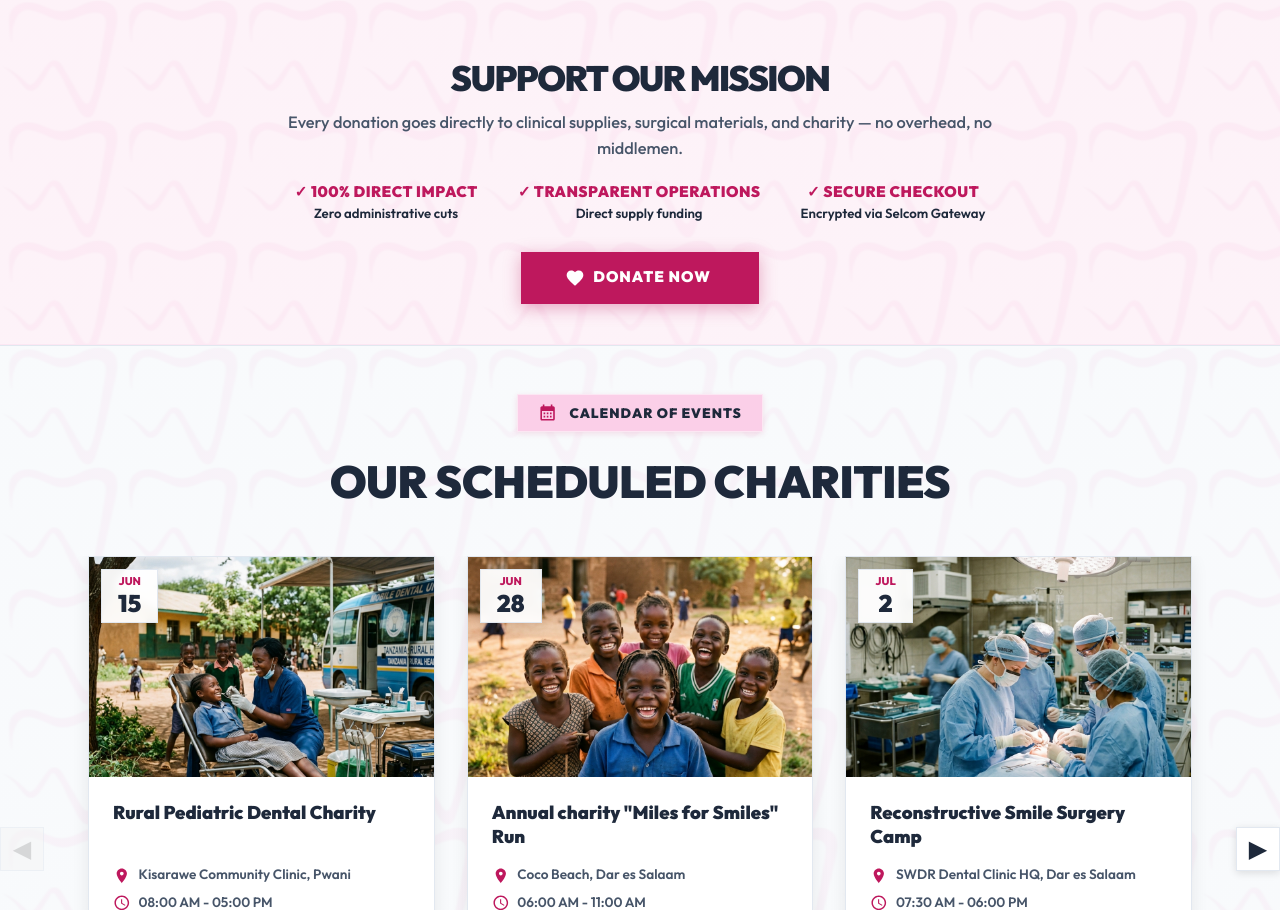
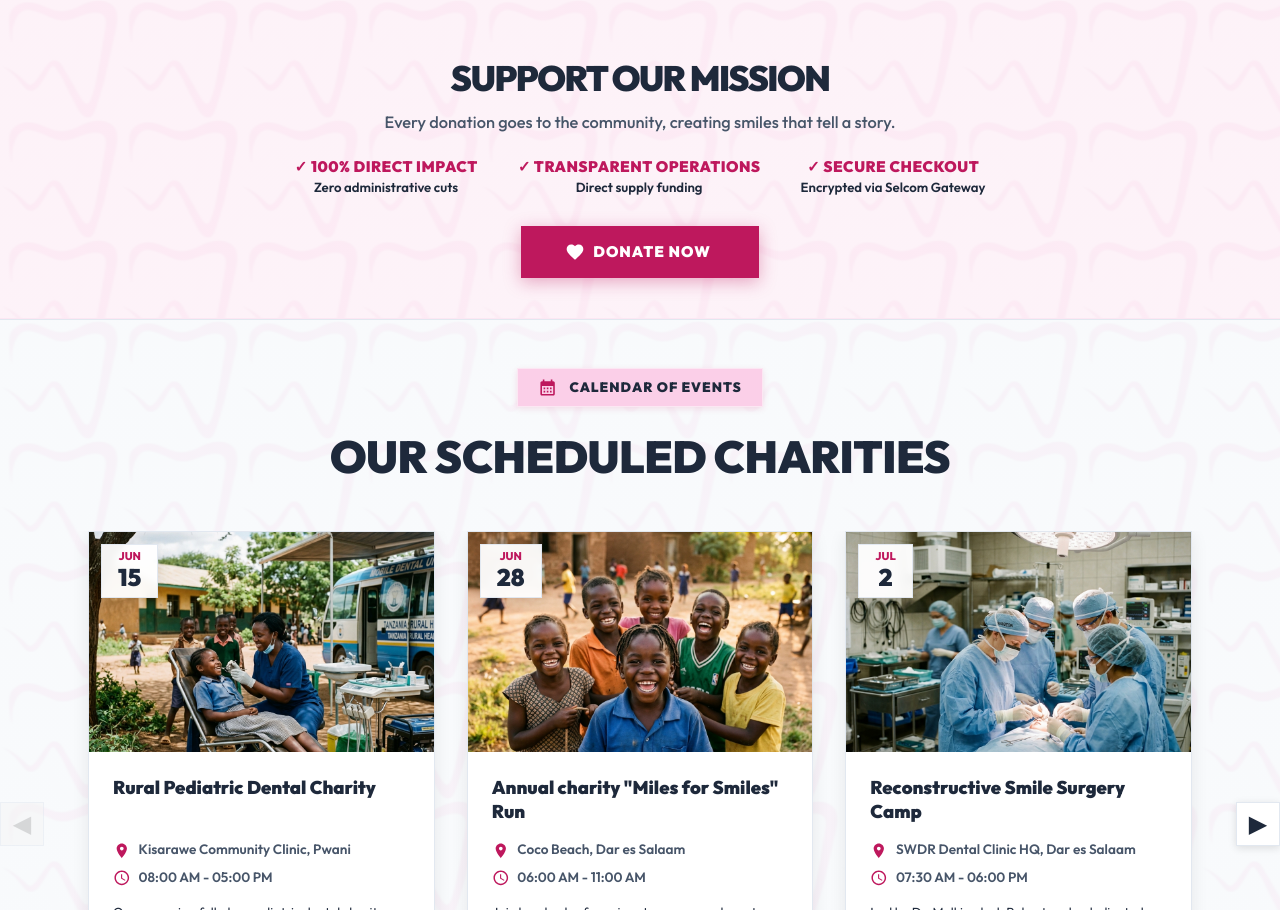
Before and after one commit to Jolab255/SWDR, a React (Vite) app: page / in a window 1280 px wide. Shown: the part 1549-2459 px from the top of the page. Built offline with nearby package versions, Linux system fonts and the light colour scheme; no server answers; grey boxes are pictures that could not be loaded.

Commit message:
Update Support Our Mission description text for consistency

```diff
--- a/src/components/home/MissionCTA.tsx
+++ b/src/components/home/MissionCTA.tsx
@@ -53,7 +53,7 @@ export default function MissionCTA({ onDonateClick }: MissionCTAProps) {
             mb: 2.5,
           }}
         >
-          Every donation goes directly to clinical supplies, surgical materials, and charity — no overhead, no middlemen.
+          Every donation goes to the community, creating smiles that tell a story.
         </Typography>
 
         {/* Trust Badges - Row */}
--- a/src/pages/AboutUs.tsx
+++ b/src/pages/AboutUs.tsx
@@ -382,7 +382,7 @@ export default function AboutUs({ onDonateClick }: AboutUsProps) {
               mb: 2.5,
             }}
           >
-            Every donation goes directly to clinical supplies, surgical materials, and charity — no overhead, no middlemen. Join us in bringing smiles to East Africa.
+            Every donation goes to the community, creating smiles that tell a story.
           </Typography>
 
           {/* Trust Badges - Row */}
```
